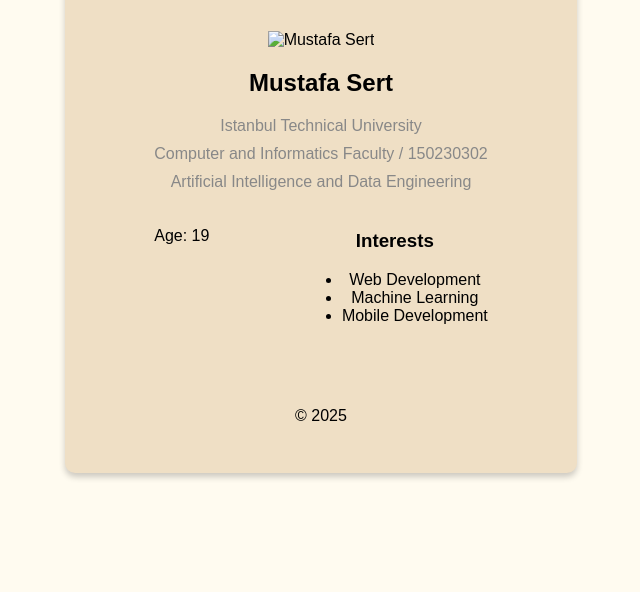
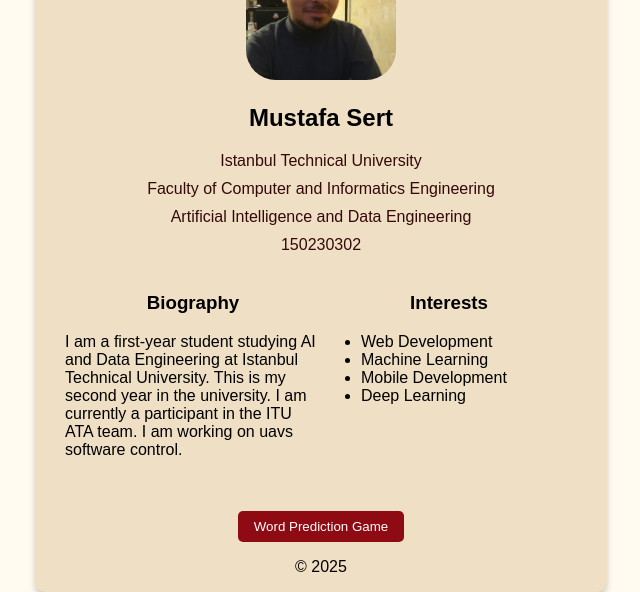
Before and after one commit to itu-itis24-sert23/Term-Project-BBF-101E, a plain HTML site: page index.html in a window 1280 px wide. Shown: the part 240-832 px from the top of the page, without its empty margins (319-959 px from the left). Before the commit the page ends 800 px from the top, so only its background shows below. Drawn offline with Linux system fonts and the light colour scheme.

Commit message:
Last Changes

```diff
--- a/index.html
+++ b/index.html
@@ -17,23 +17,30 @@
             <img src="profile.jpg" height="100%" width="100%" alt="Mustafa Sert">
             <h2>Mustafa Sert</h2>
             <p class="subtitle">Istanbul Technical University</p>
-            <p class="subtitle">Computer and Informatics Faculty / 150230302</p>
+            <p class="subtitle">Faculty of Computer and Informatics Engineering</p>
             <p class="subtitle">Artificial Intelligence and Data Engineering</p>
+            <p class="subtitle">150230302</p>
             <div class="stats">
                 <div>
-                    <p>Age: 19</p>
+                    <h3>Biography</h3>
+                    <p>I am a first-year student studying AI and Data Engineering at Istanbul Technical University.
+                        This is my second year in the university.
+                        I am currently a participant in the ITU ATA team.
+                        I am working on uavs software control. </p>
                 </div>
                 <div>
-                    <h3> Interests </h3>
+                    <h3>Interests </h3>
                     <ul>
                         <li>Web Development</li>
                         <li>Machine Learning</li>
                         <li>Mobile Development</li>
+                        <li>Deep Learning</li>
                     </ul>
                 </div>
             </div>
         </div>
         <footer>
+            <button onclick="window.location.href='word_prediction_game.html'" id="loadButton">Word Prediction Game</button>
             <p>&copy; 2025</p>
         </footer>
     </div>
--- a/style.css
+++ b/style.css
@@ -13,7 +13,6 @@ body {
 .container {
   background-color: #efdfc5;
   min-width: 40vw;
-  padding-bottom: 2rem;
   border-radius: 10px;
   box-shadow: 0 4px 6px rgba(0,0,0,0.2);
   display: flex;
@@ -49,19 +48,25 @@ a {
 
 h1 {
   font-size: 3rem;
-  margin-bottom: 1rem;
+  margin-bottom: 0.1rem;
   color: #8f0b13;
 }
 
 .profile-card {
+  width: 40vw;
   padding: 30px;
-  max-width: 500px;
-  margin: auto;
+  padding-bottom: 0;
   text-align: center;
 }
 
+.profile-card img {
+  width: 150px;
+  height: 150px;
+  border-radius: 20%;
+}
+
 .subtitle {
-  color: #888;
+  color: #330909;
   margin: 10px 0;
 }
 
@@ -71,8 +76,13 @@ h1 {
   margin: 20px 0;
 }
 
+.stats h3 {
+  text-align: center;
+}
+
 .stats div {
-  text-align: center;
+  text-align: left;
+  width: 50%;
 }
 
 .card-container {
@@ -158,6 +168,7 @@ h1 {
   align-items: top;
   gap: 2rem;
   margin-top: 2rem;
+  margin-bottom: 1rem;
 }
 
 .word {
@@ -178,7 +189,7 @@ h1 {
   flex-direction: column;
   align-items: center;
   margin-top: 1rem;
-  gap: 8px;
+  gap: 4px;
 }
 
 .lives {
@@ -186,6 +197,7 @@ h1 {
   margin-top: 2rem;
   border: 1px solid #001524;
   border-radius: 5px;
+  height: 60%;
   -webkit-border-radius: 5px;
   -moz-border-radius: 5px;
   -ms-border-radius: 5px;
@@ -231,6 +243,21 @@ h1 {
   -o-border-radius: 5px;
 }
 
+#loadButton {
+  background-color: #8f0b13;
+  color: white;
+  padding: 0.5rem 1rem;
+  width: auto;
+  border: none;
+  border-radius: 5px;
+  cursor: pointer;
+  margin-top: 1rem;
+  -webkit-border-radius: 5px;
+  -moz-border-radius: 5px;
+  -ms-border-radius: 5px;
+  -o-border-radius: 5px;
+}
+
 .hidden {
   display: none;
 }
```
Also changed, not shown: word_prediction_game.html (+4 -0 lines), profile.jpg (added).
